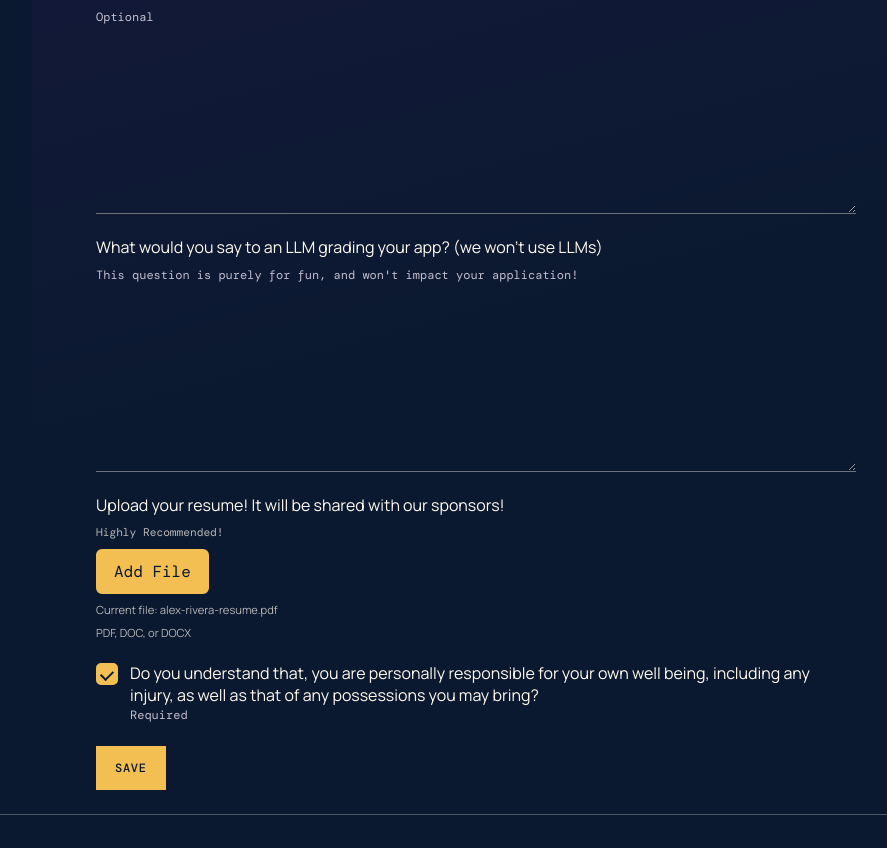
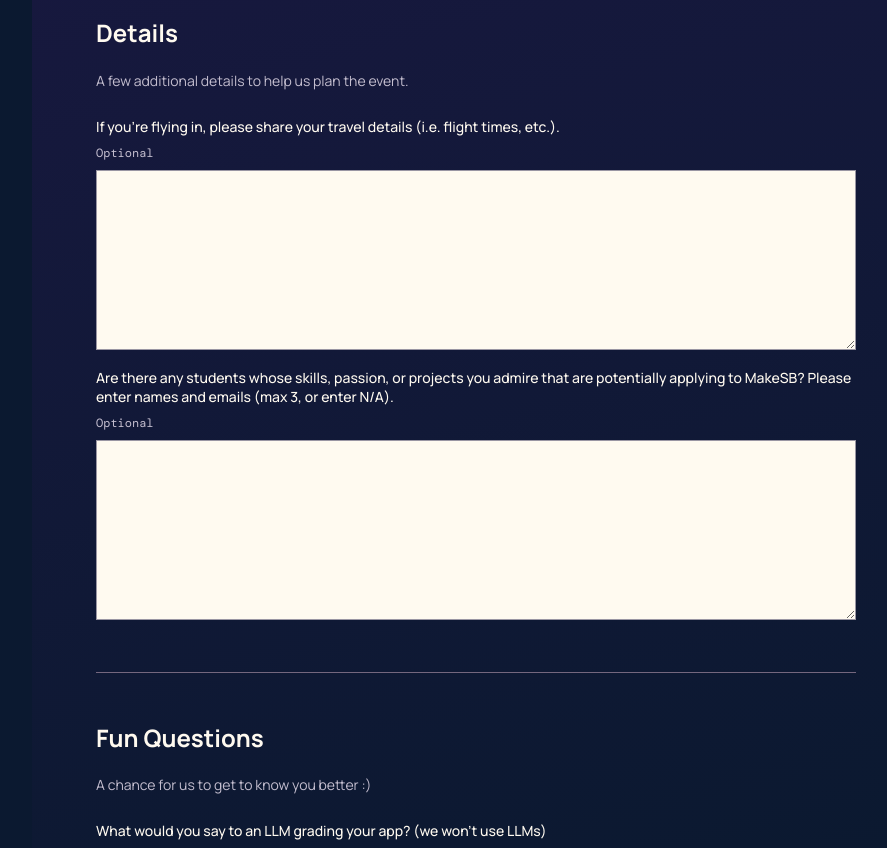
Before and after one commit to UCSBMakeSB/ucsbmakesb.github.io, a Next.js app: page /portal/application in a window 1280 px wide. Shown: the part 1909-2757 px from the top of the page, without its empty margins (208-1095 px from the left). Built offline with nearby package versions, Linux system fonts and the light colour scheme.

Commit message:
finish first draft of portal ui

```diff
--- a/components/dropdown.jsx
+++ b/components/dropdown.jsx
@@ -6,10 +6,14 @@ export function Dropdown({
   placeholder = "...",
   required = false,
   requirementText,
+  portal = false,
   ...props
 }) {
   return (
-    <label className="application-form-field" htmlFor={id}>
+    <label
+      className={portal ? "portal-field" : "application-form-field"}
+      htmlFor={id}
+    >
       <span>{label}</span>
       {requirementText && (
         <small className="application-field-requirement">
@@ -20,7 +24,11 @@ export function Dropdown({
         id={id}
         name={name}
         required={required}
-        className="application-form-input application-form-select"
+        className={
+          portal
+            ? "portal-field-input portal-field-select"
+            : "application-form-input application-form-select"
+        }
         defaultValue=""
         {...props}
       >
--- a/components/field-renderer.jsx
+++ b/components/field-renderer.jsx
@@ -291,7 +291,7 @@ export const formFields = [
         : "primary",
 }));
 
-export default function FieldRenderer({ field }) {
+export default function FieldRenderer({ field, portal = false }) {
   const requirement = field.requirement ?? "required";
   const required = requirement === "required";
   const requirementText =
@@ -310,7 +310,10 @@ export default function FieldRenderer({ field }) {
   switch (field.type) {
     case "input":
       return (
-        <label className="application-form-field" htmlFor={field.id}>
+        <label
+          className={portal ? "portal-field" : "application-form-field"}
+          htmlFor={field.id}
+        >
           <span>{field.label}</span>
           <RequirementText />
           <input
@@ -321,13 +324,16 @@ export default function FieldRenderer({ field }) {
             defaultValue={field.defaultValue}
             aria-label={field.ariaLabel}
             required={required}
-            className="application-form-input"
+            className={portal ? "portal-field-input" : "application-form-input"}
           />
         </label>
       );
     case "essay":
       return (
-        <label className="application-form-field" htmlFor={field.id}>
+        <label
+          className={portal ? "portal-field" : "application-form-field"}
+          htmlFor={field.id}
+        >
           <span>{field.label}</span>
           <RequirementText />
           <textarea
@@ -337,7 +343,11 @@ export default function FieldRenderer({ field }) {
             aria-label={field.ariaLabel}
             required={required}
             rows={field.rows ?? 8}
-            className="application-form-input application-form-textarea"
+            className={
+              portal
+                ? "portal-field-input portal-field-textarea"
+                : "application-form-input application-form-textarea"
+            }
           />
         </label>
       );
@@ -350,13 +360,18 @@ export default function FieldRenderer({ field }) {
           required={required}
           defaultValue={field.defaultValue}
           requirementText={requirementText}
+          portal={portal}
           options={field.options}
         />
       );
     case "checkbox":
       return (
         <label
-          className="application-form-field application-checkbox"
+          className={
+            portal
+              ? "portal-field portal-checkbox"
+              : "application-form-field application-checkbox"
+          }
           htmlFor={field.id}
         >
           <input
@@ -365,7 +380,11 @@ export default function FieldRenderer({ field }) {
             name={field.name}
             required={required}
             defaultChecked={field.defaultValue}
-            className="application-checkbox-input"
+            className={
+              portal
+                ? "portal-checkbox-input"
+                : "application-checkbox-input"
+            }
           />
           <span>
           {field.label}
@@ -375,13 +394,23 @@ export default function FieldRenderer({ field }) {
       );
     case "radio":
       return (
-        <fieldset className="application-form-field application-experience">
+        <fieldset
+          className={
+            portal
+              ? "portal-field portal-radio"
+              : "application-form-field application-experience"
+          }
+        >
           <legend>{field.legend}</legend>
           <RequirementText />
           <div className="application-radio-options">
             {field.options.map((option) => (
               <label
-                className="application-radio-option"
+                className={
+                  portal
+                    ? "portal-radio-option"
+                    : "application-radio-option"
+                }
                 htmlFor={option.id}
                 key={option.id}
               >
@@ -392,7 +421,11 @@ export default function FieldRenderer({ field }) {
                   value={option.value}
                   required={required}
                   defaultChecked={field.defaultValue === option.value}
-                  className="application-radio-input"
+                  className={
+                    portal
+                      ? "portal-radio-input"
+                      : "application-radio-input"
+                  }
                 />
                 <span>{option.label}</span>
               </label>
@@ -402,7 +435,13 @@ export default function FieldRenderer({ field }) {
       );
     case "file":
       return (
-        <div className="application-form-field application-resume">
+        <div
+          className={
+            portal
+              ? "portal-field portal-file"
+              : "application-form-field application-resume"
+          }
+        >
           <span id={field.labelId ?? `${field.id}-label`}>{field.label}</span>
           <RequirementText />
           <label className="application-file-button" htmlFor={field.id}>
--- /dev/null
+++ b/components/portal/application-data.js
@@ -0,0 +1,99 @@
+import { formFields } from "../field-renderer";
+
+export const applicationQuestions = [
+  {
+    type: "essay",
+    id: "application-question-1",
+    name: "applicationQuestion1",
+    label: "Why do you want to come to MakeSB?",
+    rows: 8,
+    requirement: "required",
+  },
+  {
+    type: "essay",
+    id: "application-question-2",
+    name: "applicationQuestion2",
+    label:
+      "Tell us about a project you're proud of. What specific decisions did you make and why?",
+    rows: 8,
+    requirement: "required",
+  },
+  {
+    type: "essay",
+    id: "application-question-3",
+    name: "applicationQuestion3",
+    label: "What skills do you want to use, and what's your background?",
+    rows: 8,
+    requirement: "required",
+  },
+  {
+    type: "essay",
+    id: "application-question-4",
+    name: "applicationQuestion4",
+    label: "What kinds of problems are you interested in solving?",
+    rows: 4,
+    requirement: "required",
+  },
+  {
+    type: "essay",
+    id: "application-question-5",
+    name: "applicationQuestion5",
+    label: "Is there anything else you'd like to share?",
+    rows: 4,
+    requirement: "recommended",
+  },
+  {
+    type: "essay",
+    id: "application-question-6",
+    name: "applicationQuestion6",
+    label:
+      "If you're flying in, please share your travel details (i.e. flight times, etc.).",
+    rows: 4,
+    requirement: "optional",
+  },
+  {
+    type: "essay",
+    id: "application-question-7",
+    name: "applicationQuestion7",
+    label:
+      "Are there any students whose skills, passion, or projects you admire that are potentially applying to MakeSB? Please enter names and emails (max 3, or enter N/A).",
+    rows: 4,
+    requirement: "optional",
+  },
+  {
+    type: "essay",
+    id: "application-question-8",
+    name: "applicationQuestion8",
+    label:
+      "What would you say to an LLM grading your app? (we won't use LLMs)",
+    rows: 4,
+    requirement: "fun",
+  },
+];
+
+export const applicationGroups = [
+  {
+    title: "Short Essay Questions",
+    description: "Tell us about your interest, experience, and ideas.",
+    questions: applicationQuestions.slice(0, 5),
+  },
+  {
+    title: "Details",
+    description: "A few additional details to help us plan the event.",
+    questions: applicationQuestions.slice(5, 7),
+  },
+  {
+    title: "Fun Questions",
+    description: "A chance for us to get to know you better :)",
+    questions: applicationQuestions.slice(7),
+  },
+];
+
+export const applicationSupplements = {
+  title: "Supplements",
+  description: "Extra materials to support and confirm your application.",
+  fields: [
+    formFields.find((field) => field.name === "resume"),
+    formFields.find((field) => field.name === "waiver"),
+  ],
+};
--- a/components/portal/application.jsx
+++ b/components/portal/application.jsx
@@ -1,82 +1,13 @@
 "use client";
 
 import { useState } from "react";
-import FieldRenderer, { formFields } from "../field-renderer";
+import FieldRenderer from "../field-renderer";
 import { usePortalAccount } from "./account";
-
-const applicationQuestions = [
-  {
-    type: "essay",
-    id: "application-question-1",
-    name: "applicationQuestion1",
-    label: "Why do you want to come to MakeSB?",
-    rows: 8,
-    requirement: "required",
-  },
-  {
-    type: "essay",
-    id: "application-question-2",
-    name: "applicationQuestion2",
-    label:
-      "Tell us about a project you're proud of. What specific decisions did you make and why?",
-    rows: 8,
-    requirement: "required",
-  },
-  {
-    type: "essay",
-    id: "application-question-3",
-    name: "applicationQuestion3",
-    label: "What skills do you want to use, and what's your background?",
-    rows: 8,
-    requirement: "required",
-  },
-  {
-    type: "essay",
-    id: "application-question-4",
-    name: "applicationQuestion4",
-    label: "What kinds of problems are you interested in solving?",
-    rows: 4,
-    requirement: "required",
-  },
-  {
-    type: "essay",
-    id: "application-question-5",
-    name: "applicationQuestion5",
-    label: "Is there anything else you'd like to share?",
-    rows: 4,
-    requirement: "recommended",
-  },
-  {
-    type: "essay",
-    id: "application-question-6",
-    name: "applicationQuestion6",
-    label:
-      "If you're flying in, please share your travel details (i.e. flight times, etc.).",
-    rows: 4,
-    requirement: "optional",
-  },
-  {
-    type: "essay",
-    id: "application-question-7",
-    name: "applicationQuestion7",
-    label:
-      "Are there any students whose skills, passion, or projects you admire that are potentially applying to MakeSB? Please enter names and emails (max 3, or enter N/A).",
-    rows: 4,
-    requirement: "optional",
-  },
-  {
-    type: "essay",
-    id: "application-question-8",
-    name: "applicationQuestion8",
-    label:
-      "What would you say to an LLM grading your app? (we won't use LLMs)",
-    rows: 4,
-    requirement: "fun",
-  },
-];
-
-const waiver = formFields.find((field) => field.name === "waiver");
-const resume = formFields.find((field) => field.name === "resume");
+import {
+  applicationGroups,
+  applicationQuestions,
+  applicationSupplements,
+} from "./application-data";
 
 export default function Application() {
   const { account, setAccount } = usePortalAccount();
@@ -105,21 +36,44 @@ export default function Application() {
       <h1>Application</h1>
       <p className="portal-intro">Complete your application for MakeSB 2027.</p>
       <form className="portal-application-form" onSubmit={submit}>
-        {applicationQuestions.map((field) => (
+        {applicationGroups.map((group) => (
+          <section className="portal-form-section" key={group.title}>
+            <div className="portal-card-heading">
+              <h2>{group.title}</h2>
+              <p>{group.description}</p>
+            </div>
+            <div className="portal-form-section-fields">
+              {group.questions.map((field) => (
                 <FieldRenderer
                   key={field.id}
+                  portal
                   field={{ ...field, defaultValue: account[field.name] }}
                 />
               ))}
+            </div>
+          </section>
+        ))}
+        <section className="portal-form-section">
+          <div className="portal-card-heading">
+            <h2>{applicationSupplements.title}</h2>
+            <p>{applicationSupplements.description}</p>
+          </div>
+          <div className="portal-form-section-fields">
+            {applicationSupplements.fields.map((field) => (
               <FieldRenderer
+                key={field.name}
+                portal
                 field={{
-            ...resume,
-            existingFileName: account.resume?.name,
+                  ...field,
+                  defaultValue:
+                    field.name === "waiver" ? account.waiver : undefined,
+                  existingFileName:
+                    field.name === "resume" ? account.resume?.name : undefined,
                 }}
               />
-        <FieldRenderer
-          field={{ ...waiver, defaultValue: account.waiver }}
-        />
+            ))}
+          </div>
+        </section>
         {feedback && (
           <p className="portal-success" role="status">
             {feedback}
--- a/css/portal.css
+++ b/css/portal.css
@@ -275,9 +275,6 @@
   gap: 22px;
   max-width: 720px;
 }
-.portal-profile-form .application-form-field {
-  width: 100%;
-}
 .portal-profile-form .portal-success,
 .portal-profile-form .portal-error {
   margin: 0;
@@ -302,6 +299,89 @@
 }
 .portal-application-form .portal-button {
   justify-self: start;
+}
+.portal-form-section {
+  border-top: 1px solid #74677e;
+  padding: 28px 0 30px;
+}
+.portal-form-section-fields {
+  display: grid;
+  gap: 18px;
+}
+.portal-field {
+  display: grid;
+  gap: 8px;
+  width: 100%;
+}
+.portal-field > span:first-child,
+.portal-field > legend {
+  font-size: 14px;
+  font-weight: 500;
+}
+.portal-field-input {
+  width: 100%;
+  min-width: 0;
+  padding: 13px 14px;
+  border: 1px solid #9a96a3;
+  border-radius: 0;
+  font: inherit;
+  font-size: 16px;
+  line-height: 1.5;
+  background: var(--paper);
+  color: var(--ink);
+}
+.portal-field-input:focus-visible,
+.portal-checkbox-input:focus-visible,
+.portal-radio-input:focus-visible {
+  outline: 3px solid var(--sun);
+  outline-offset: 4px;
+}
+.portal-field-textarea {
+  min-height: 180px;
+  resize: vertical;
+}
+.portal-checkbox {
+  display: grid;
+  grid-template-columns: auto 1fr;
+  align-items: start;
+  column-gap: 12px;
+}
+.portal-checkbox > span {
+  display: block;
+}
+.portal-checkbox .application-field-requirement {
+  margin-top: 8px;
+}
+.portal-checkbox-input {
+  appearance: none;
+  width: 22px;
+  height: 22px;
+  margin: 1px 0 0;
+  border: 1px solid #9a96a3;
+  background: var(--paper);
+}
+.portal-checkbox-input:checked {
+  background: var(--sun);
+  box-shadow: inset 0 0 0 5px var(--paper);
+}
+.portal-radio {
+  border: 0;
+  padding: 0;
+}
+.portal-radio-options {
+  display: flex;
+  gap: 18px;
+}
+.portal-radio-option {
+  display: flex;
+  align-items: center;
+  gap: 8px;
+}
+.portal-radio-input {
+  accent-color: var(--sun);
+}
+.portal-file input {
+  color: var(--paper);
 }
 .portal-preview {
   border-left: 2px solid var(--sun);
```
Also changed, not shown: components/portal/profile.jsx (+39 -5 lines). Lines whose indentation alone changed are shown as unchanged.
